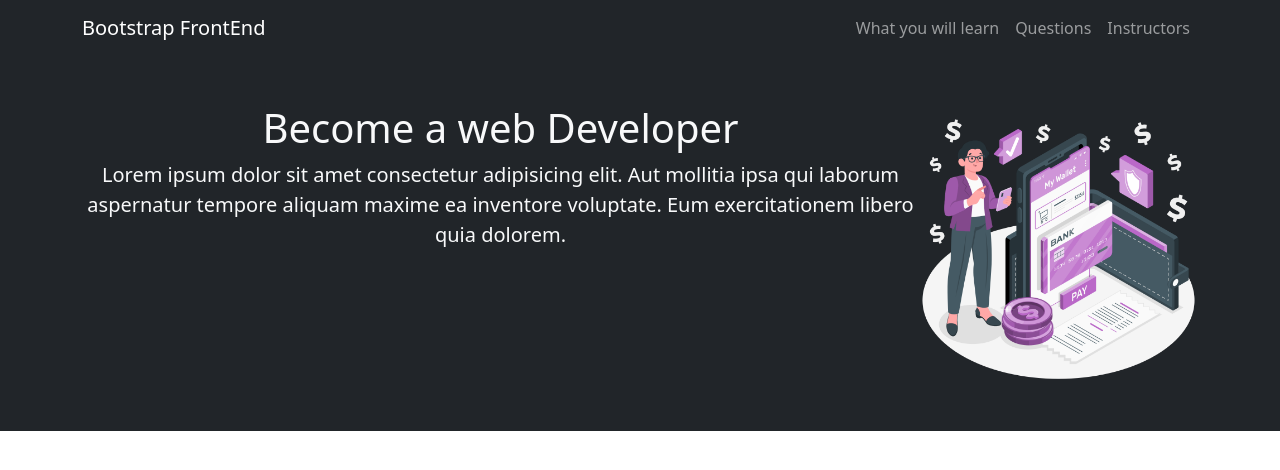
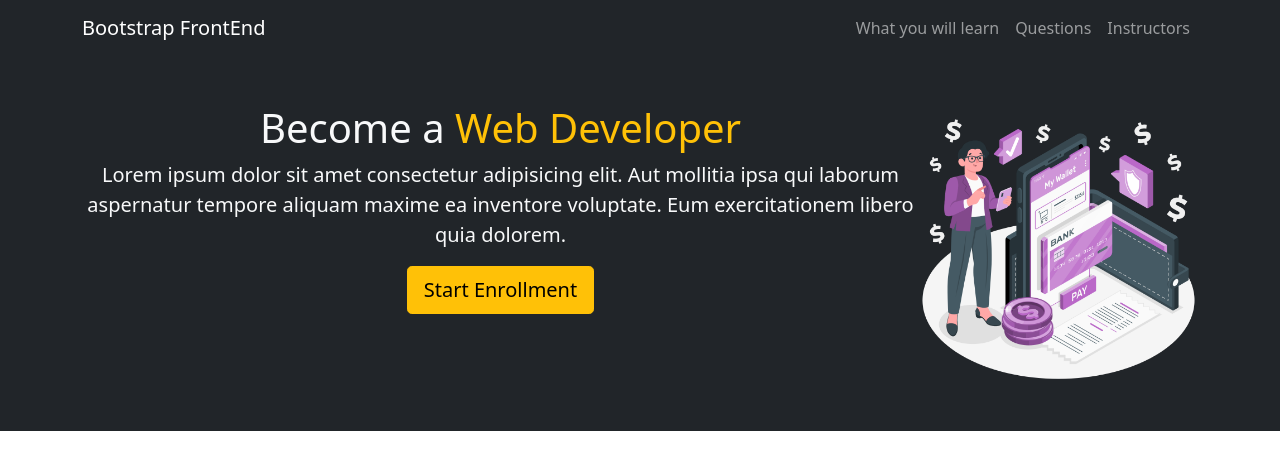
Before and after one commit to CharlesMuvaka/newsLetter, a plain HTML site: page index.html in a window 1280 px wide. Drawn offline with Linux system fonts and the light colour scheme.

Commit message:
add a button to initiate a modal for enrollment

```diff
--- a/index.html
+++ b/index.html
@@ -37,8 +37,9 @@
         <div class="container">
             <div class="d-sm-flex">
                 <div>
-                    <h1>Become a web Developer</h1>
+                    <h1>Become a <span class="text-warning">Web Developer</span></h1>
                     <p class="lead">Lorem ipsum dolor sit amet consectetur adipisicing elit. Aut mollitia ipsa qui laborum aspernatur tempore aliquam maxime ea inventore voluptate. Eum exercitationem libero quia dolorem.</p>
+                    <button class="btn btn-lg btn-warning">Start Enrollment</button>
                 </div>
                 <img src="./images/E-Wallet-amico.png" class="img-fluid w-25 d-none d-sm-block" alt="">
             </div>
```
